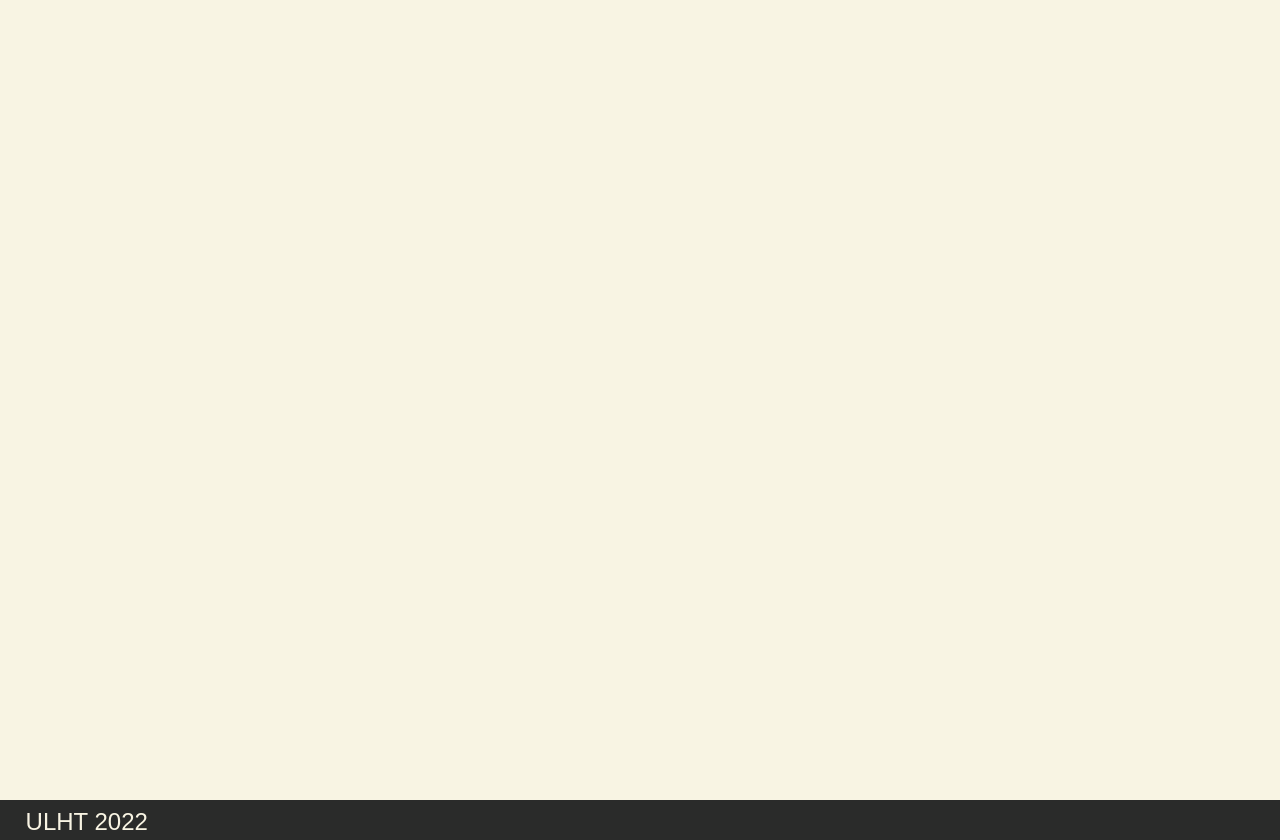
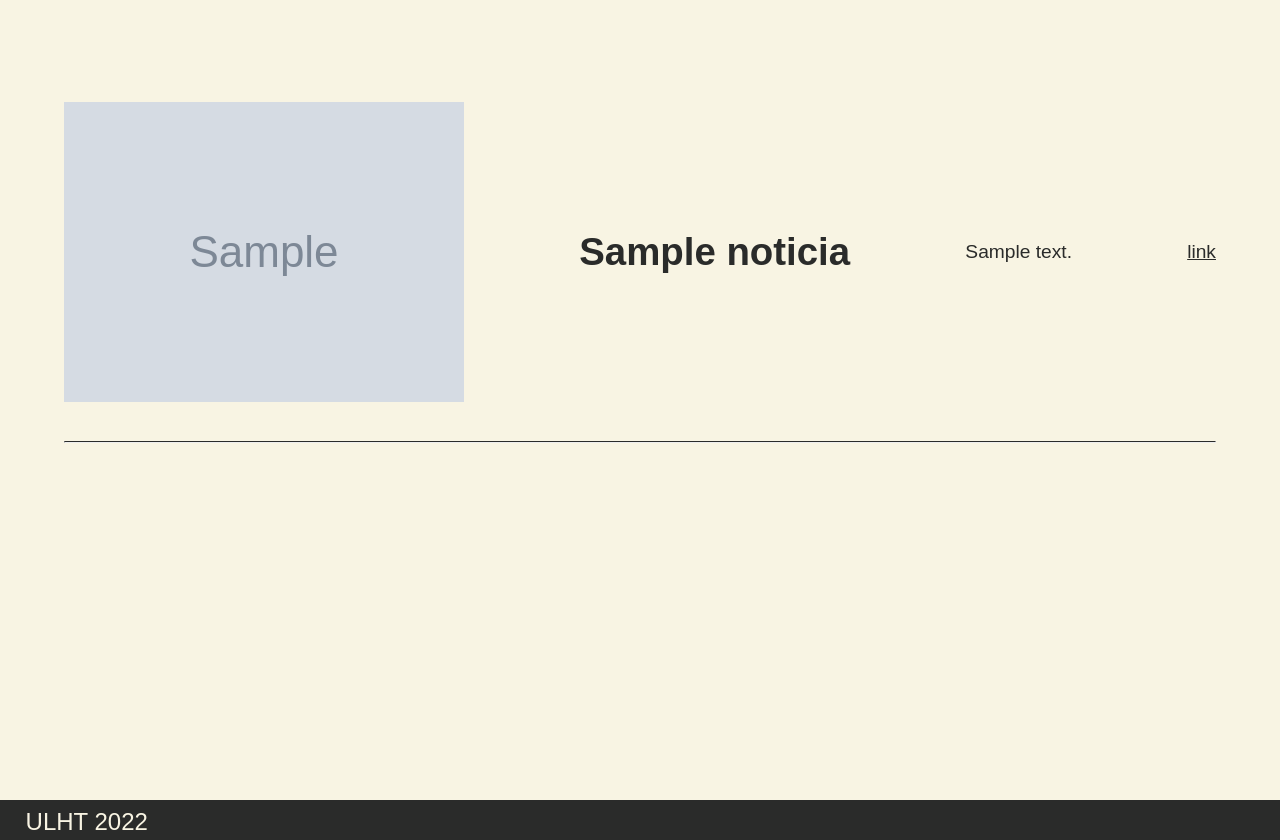
Before and after one commit to josesobral22005813/pw-portfolio-22005813, a Django app: page /noticias in a window 1280 px wide. Shown: the part 80-920 px from the top of the page. Run offline with Django 4.2, Linux system fonts and the light colour scheme; tables that the repository leaves empty hold one stand-in row (values such as "Sample post"); grey boxes marked "Sample" are stand-in pictures; parts of the project's set-up code (start-up, migrations or seed data) failed here and were passed over.

Commit message:
noticias done

```diff
--- a/portfolio/admin.py
+++ b/portfolio/admin.py
@@ -6,4 +6,5 @@ admin.site.register(Pessoa)
 admin.site.register(Competencia)
 admin.site.register(Projeto)
 admin.site.register(Cadeira)
+admin.site.register(Noticia)
 admin.site.register(PontuacaoQuizz)
--- a/portfolio/models.py
+++ b/portfolio/models.py
@@ -68,3 +68,12 @@ class PontuacaoQuizz(models.Model):
 
     def __str__(self):
         return f"{self.nome}"
+
+class Noticia(models.Model):
+    titulo = models.CharField(max_length=200)
+    descricao = models.CharField(max_length=500)
+    imagem = models.ImageField(upload_to='media/', null=True)
+    link = models.CharField(max_length=100)
+
+    def __str__(self):
+        return f"{self.titulo}"
--- /dev/null
+++ b/portfolio/static/portfolio/css/noticias.css
@@ -0,0 +1,15 @@
+.container {
+  background-color: #F8F4E3;
+  display: flex;
+  flex-flow: row wrap;
+  justify-content: space-between;
+  align-items: center;
+  margin-bottom: 2em;
+  margin-top: 2em;
+  font-size: 1.2em;
+}
+
+#img {
+  width: 400px;
+  height: auto;
+}
--- a/portfolio/templates/portfolio/noticias.html
+++ b/portfolio/templates/portfolio/noticias.html
@@ -1,5 +1,17 @@
 {% extends 'portfolio/layout.html' %}
 
 {% block main %}
+{% load static %}
+<link rel="stylesheet" href="{% static 'portfolio/css/noticias.css' %}">
 
+{% for noticia in noticias %}
+<div class="container">
+    <img id="img" src="{{ noticia.imagem.url }}">
+    <h1>{{ noticia.titulo }}</h1>
+    <p>{{ noticia.descricao }}</p>
+    <a href="{{ noticia.link }}">link</a>
+</div>
+
+<hr style="border-top: 1px solid #2A2B2A">
+{% endfor %}
 {% endblock %}
--- a/portfolio/views.py
+++ b/portfolio/views.py
@@ -46,7 +46,10 @@ def website_page_view(request):
 
 
 def noticias_page_view(request):
-    return render(request, 'portfolio/noticias.html')
+    context = {
+        "noticias": Noticia.objects.all()
+    }
+    return render(request, 'portfolio/noticias.html', context)
 
 
 def quizz_page_view(request):
```
Also changed, not shown: portfolio/migrations/0013_noticia.py (added).
